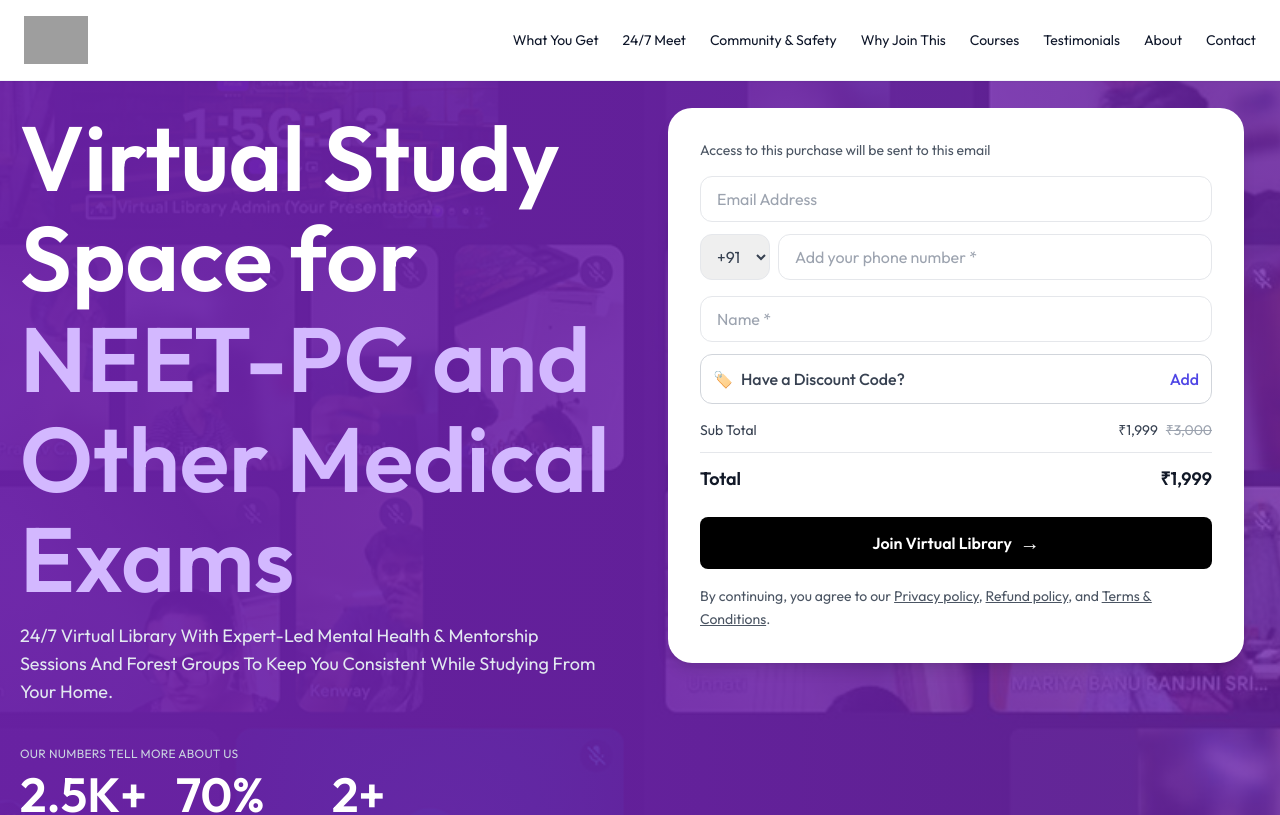
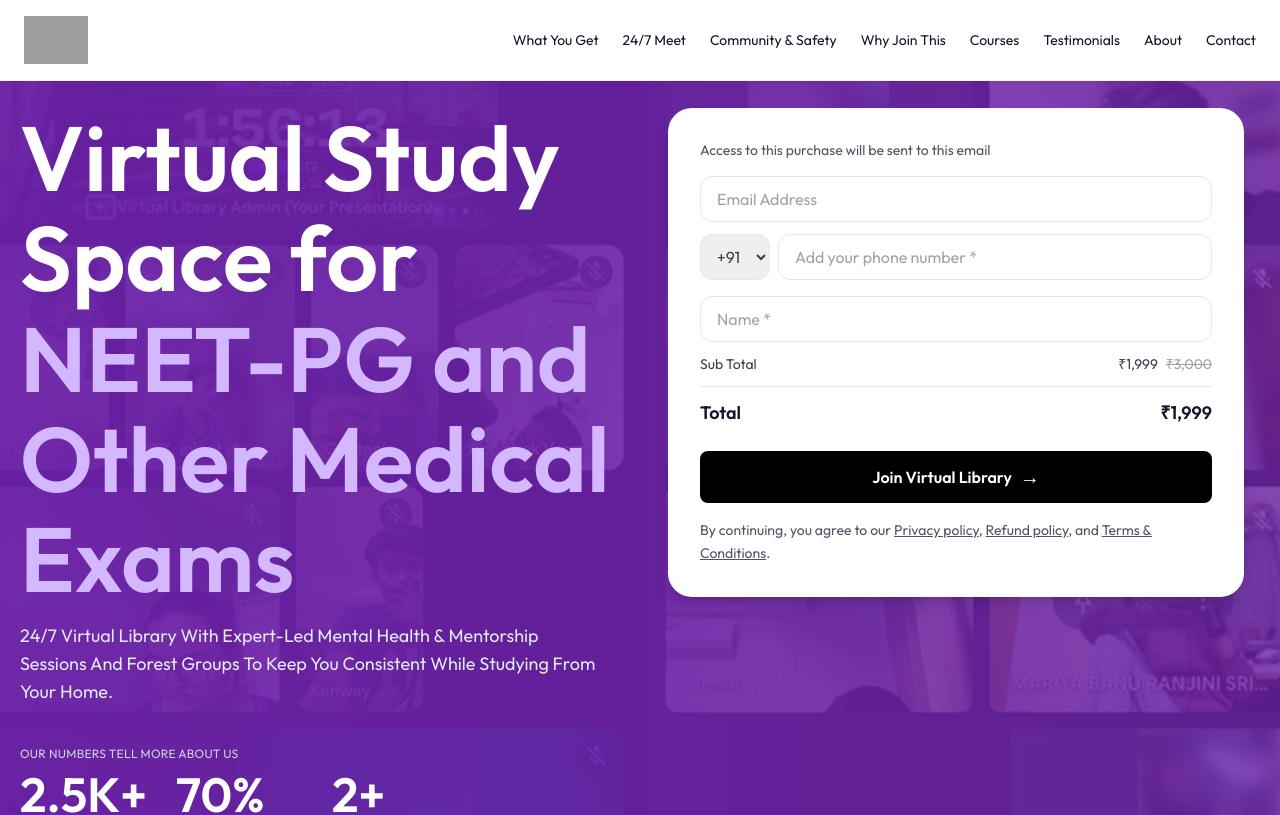
Before and after one commit to virtuallibrary-drdeepak/virtual-libraray, a Next.js app: page /neet-pg in a window 1280 px wide. Shown: the top 815 px of the page. Built offline with nearby package versions, Linux system fonts and the light colour scheme; grey boxes are pictures that could not be loaded.

Commit message:
fix: coupon code removed

```diff
--- a/components/PaymentForm.tsx
+++ b/components/PaymentForm.tsx
@@ -1,7 +1,7 @@
 import { useState } from 'react'
 
 export default function PaymentForm() {
-  const [discountExpanded, setDiscountExpanded] = useState(false)
+  // const [discountExpanded, setDiscountExpanded] = useState(false)
 
   return (
     <section id="paymentForm" className="px-4 py-0">
@@ -34,8 +34,8 @@ export default function PaymentForm() {
           className="w-full border border-gray-200 rounded-xl px-4 py-2.5 mb-3 text-gray-700 focus:outline-none focus:border-black"
         />
 
-        {/* Discount Code */}
-        {!discountExpanded ? (
+        {/* Discount Code - Hidden for now */}
+        {/* {!discountExpanded ? (
           <div
             onClick={() => setDiscountExpanded(true)}
             className="border border-gray-300 rounded-xl p-3 flex items-center justify-between cursor-pointer mb-4"
@@ -55,7 +55,7 @@ export default function PaymentForm() {
             />
             <button className="ml-3 text-indigo-600 font-semibold">Apply</button>
           </div>
-        )}
+        )} */}
 
         {/* Pricing */}
         <div className="flex justify-between text-gray-700 mb-2 text-sm">
```
